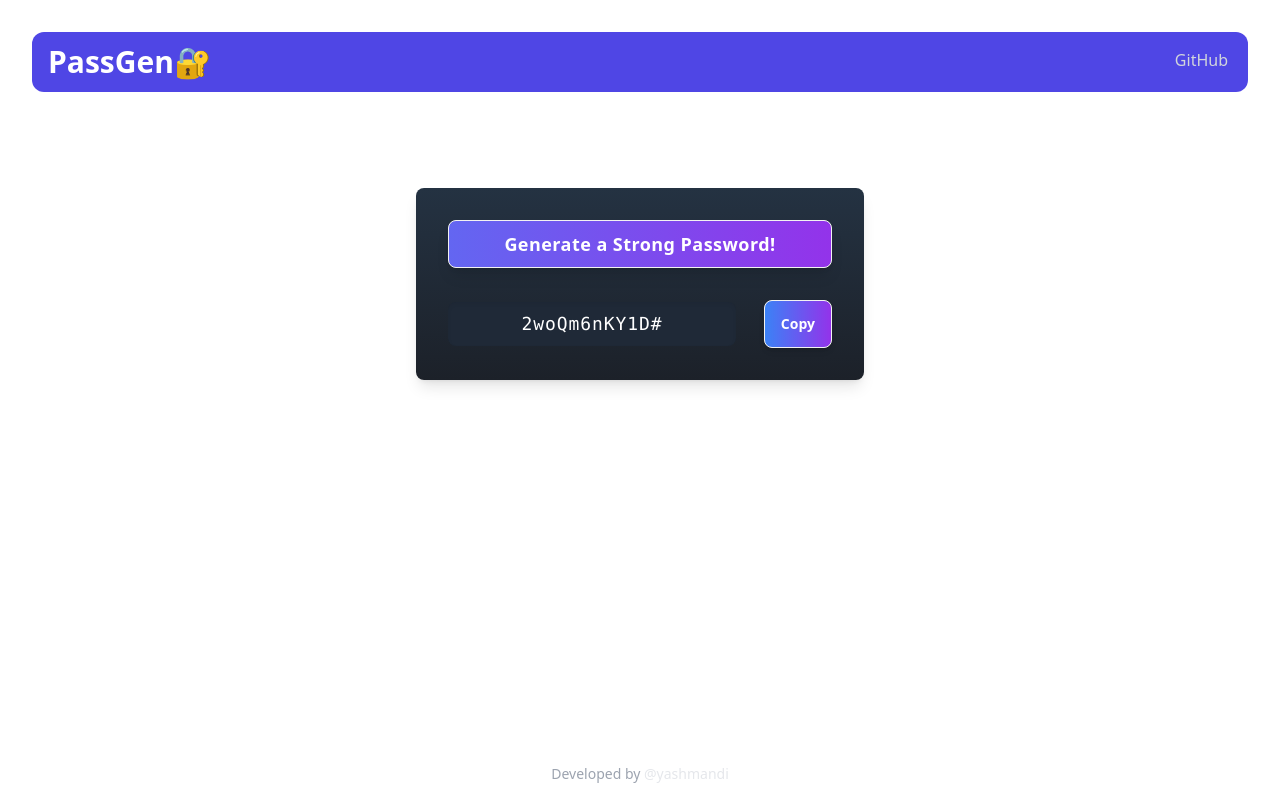
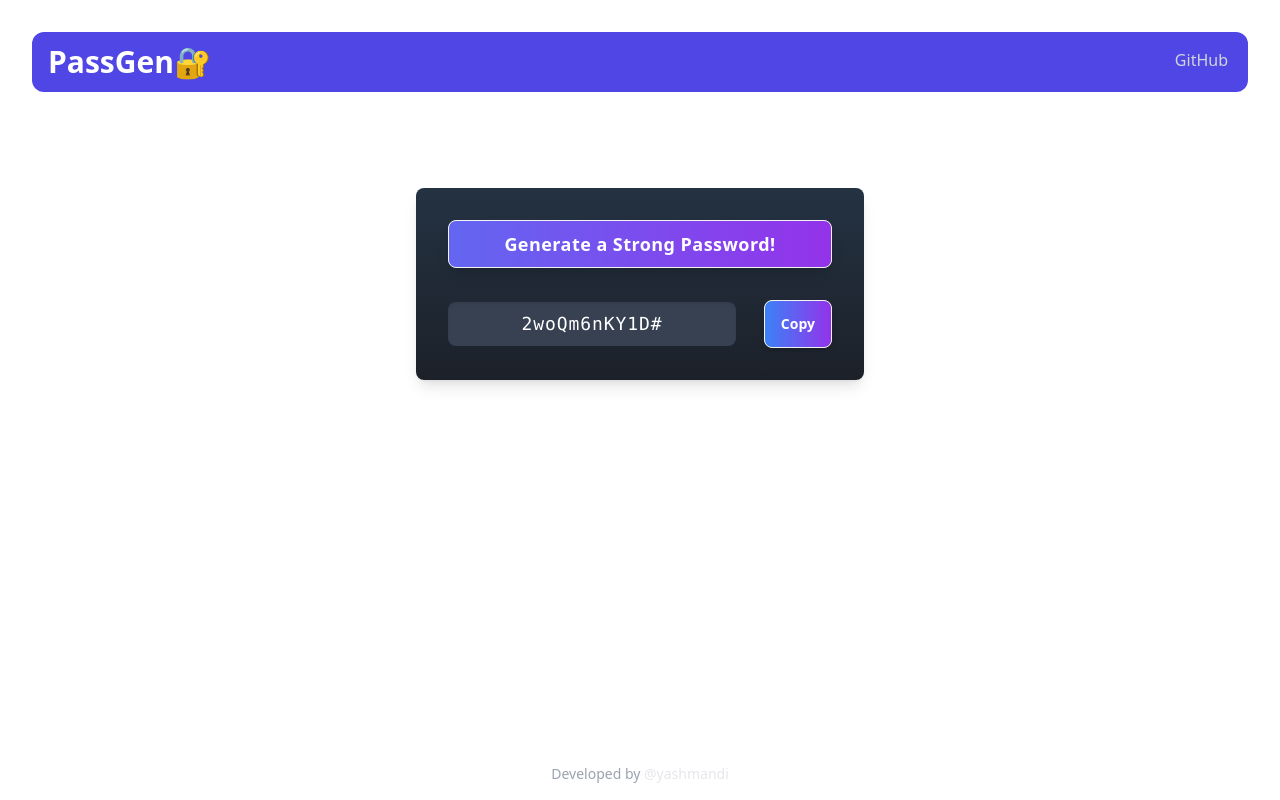
Before and after one commit to yashmandi/password-gen, a React (Vite) app: page / in a window 1280 px wide. Both pictures are taken after a click on the button "Generate a Strong Password!". Built offline with nearby package versions, Linux system fonts and the light colour scheme.

Commit message:
app name

```diff
--- a/src/components/PasswordGeneratorBox.jsx
+++ b/src/components/PasswordGeneratorBox.jsx
@@ -37,7 +37,7 @@ const PasswordGeneratorBox = () => {
               type="text"
               value={password}
               readOnly
-              className="p-2 rounded-lg bg-gray-800 text-white w-full sm:w-72 mb-4 sm:mb-0 sm:mr-2 text-center font-mono text-lg tracking-wider shadow-inner"
+              className="p-2 rounded-lg bg-gray-700 text-white w-full sm:w-72 mb-4 sm:mb-0 sm:mr-2 text-center font-mono text-lg tracking-wider shadow-inner"
             />
             <button
               className={`btn py-3 px-4 rounded-lg font-semibold shadow-md transform transition-all duration-300 ${
```
